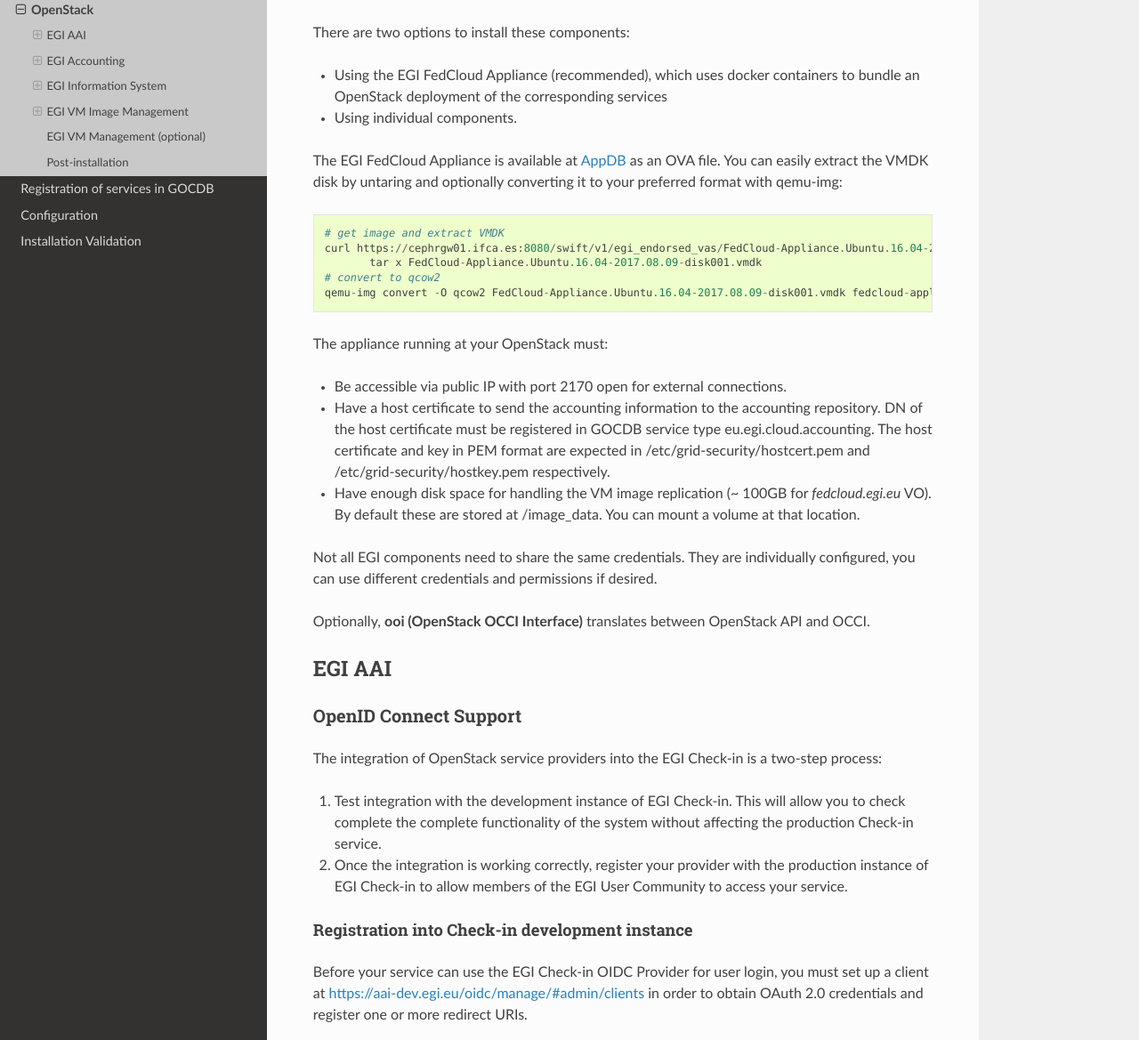
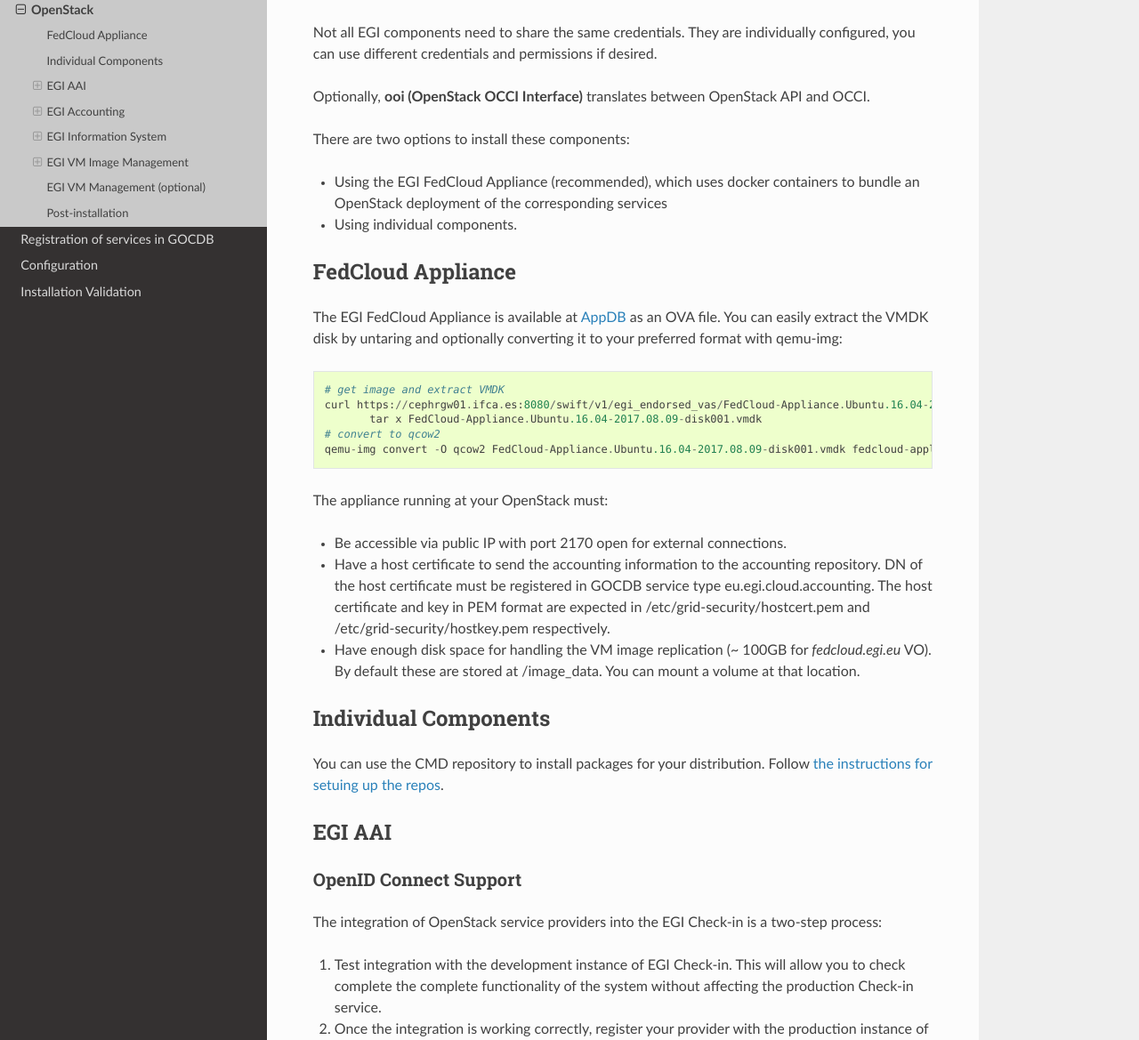
Before and after one commit to EGI-Federation/fedcloud-integration-documentation, a Sphinx documentation site: the page built from source/openstack.rst, in a window 1280 px wide and 1400 px high, scrolled down 1236 px. Shown: the part 231-1400 px from the top of the window at 89% size. Built offline with Sphinx 7.4.7 and the Read the Docs theme 2.0.0, drawn with Linux system fonts in a browser that asks for light colours.

Commit message:
Some more reorganisation and details on CMD

```diff
--- a/source/openstack.rst
+++ b/source/openstack.rst
@@ -41,11 +41,18 @@
 
 * **cloudkeeper** (and **cloudkeeper-os**) synchronises with `EGI AppDB <https://appdb.egi.eu/browse/cloud>`_  so new or updated images can be provided by the RC to user communities (VO).
 
+Not all EGI components need to share the same credentials. They are individually configured, you can use different credentials and permissions if desired.
+
+Optionally, **ooi (OpenStack OCCI Interface)** translates between OpenStack API and OCCI.
+
 There are two options to install these components:
 
 * Using the EGI FedCloud Appliance (recommended), which uses docker containers to bundle an OpenStack deployment of the corresponding services
 
 * Using individual components.
+
+FedCloud Appliance
+::::::::::::::::::
 
 The EGI FedCloud Appliance is available at `AppDB <https://appdb.egi.eu/store/vappliance/fedcloud.integration.appliance.openstack>`_ as an OVA file. You can easily extract the VMDK disk by untaring and optionally converting it to your preferred format with qemu-img:
 
@@ -65,9 +72,10 @@
 
 * Have enough disk space for handling the VM image replication (~ 100GB for `fedcloud.egi.eu` VO). By default these are stored at /image_data. You can mount a volume at that location.
 
-Not all EGI components need to share the same credentials. They are individually configured, you can use different credentials and permissions if desired.
+Individual Components
+:::::::::::::::::::::
 
-Optionally, **ooi (OpenStack OCCI Interface)** translates between OpenStack API and OCCI.
+You can use the CMD repository to install packages for your distribution. Follow `the instructions for setuing up the repos <http://repository.egi.eu/category/os-distribution/cmd-os-1/>`_.
 
 .. TODO
    PORTS?
```
